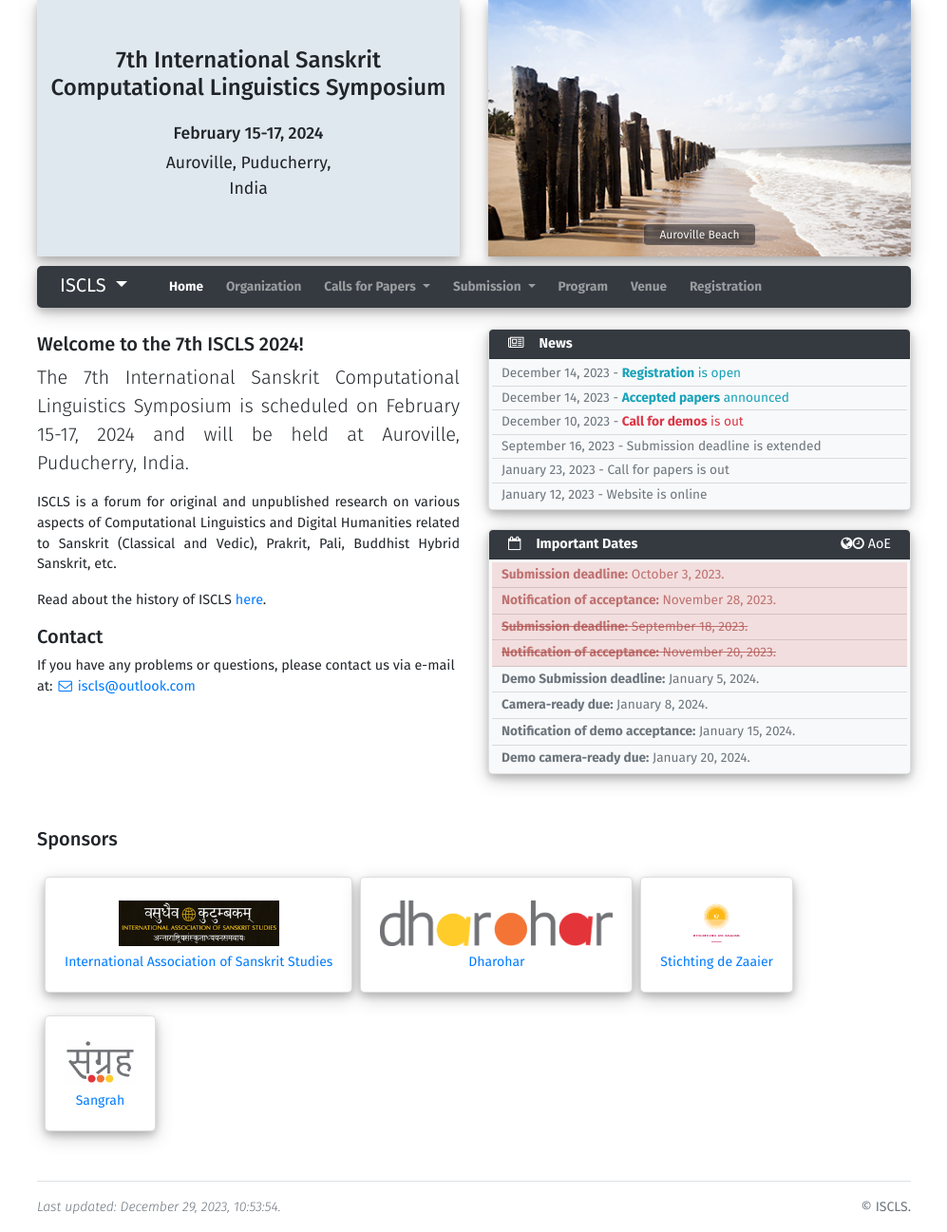
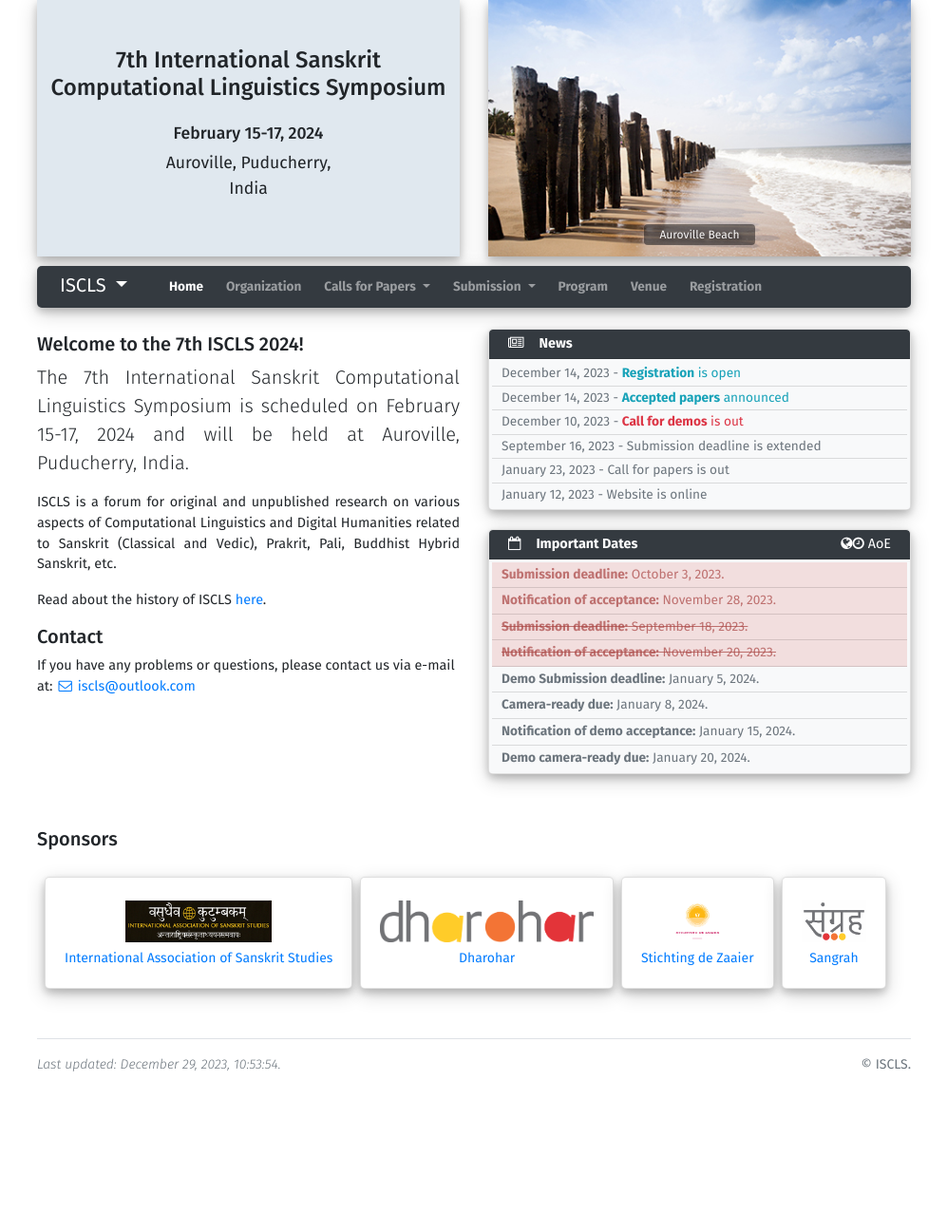
Before and after one commit to iscls/iscls-conference-template, a Jekyll site: the page built from index.md, in a window 1280 px wide. Shown: the whole page at 95% size, without its empty margins (141-1138 px from the left). Built offline with Jekyll 4.4.1, drawn with Linux system fonts in a browser that asks for light colours; after the commit the page ends 1147 px from its top, so only the background shows below that.

Commit message:
feat: add provision to provide style attribute with sponsor
fix(minor): reduce sponsor image max height from `3rem` to `2.75rem`

```diff
--- a/_includes/sponsors.html
+++ b/_includes/sponsors.html
@@ -11,7 +11,7 @@
                 <div class="card mx-1">
                     <div class="card-body text-center">
                         <a href="{{sponsor.url}}" target="_blank" rel="noopener noreferrer">
-                            <img class="img-fluid d-inline-block my-1" src="{{ site.baseurl }}{{ sponsor.logo_path }}" alt="{{ sponsor.name }}">
+                            <img class="img-fluid d-inline-block my-1" src="{{ site.baseurl }}{{ sponsor.logo_path }}" alt="{{ sponsor.name }}" {% if sponsor.style %}style="{{sponsor.style}}"{% endif %}>
                         </a>
                         <br>
                         <a href="{{sponsor.url}}" target="_blank" rel="noopener noreferrer">
--- a/assets/main.css
+++ b/assets/main.css
@@ -122,7 +122,7 @@
 }
 
 .sponsor img {
-    max-height: 3rem;
+    max-height: 2.75rem;
 }
 
 .sponsor h5 {
```
